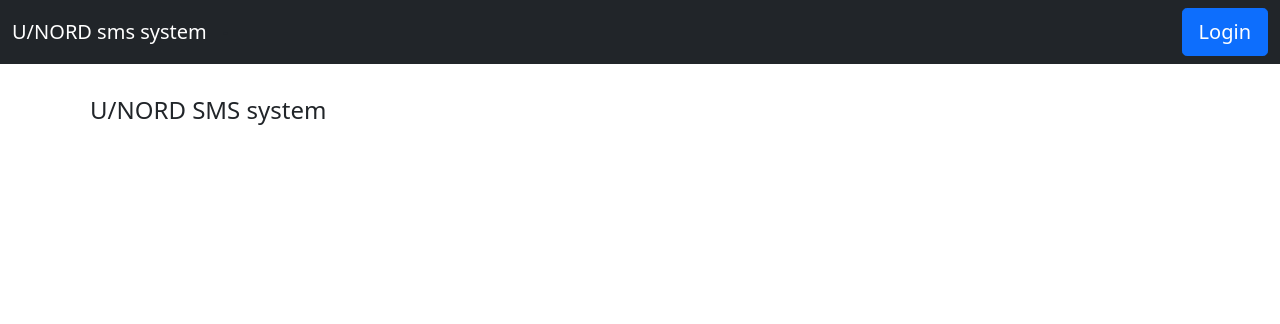
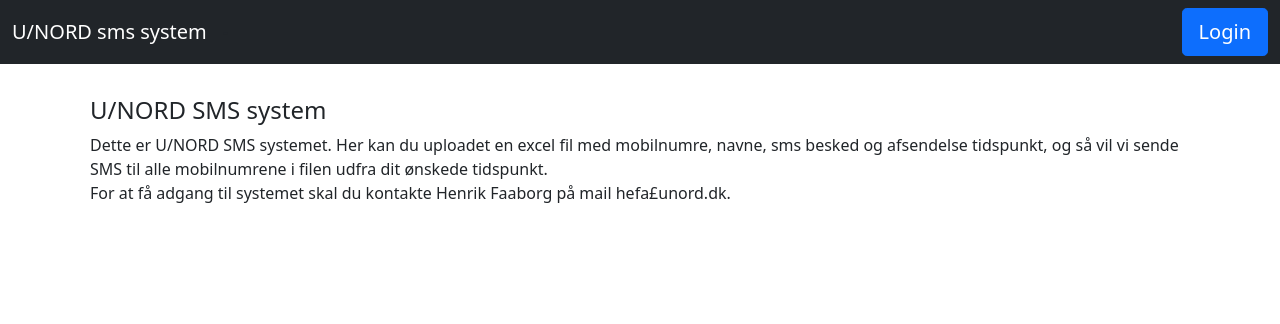
Before and after one commit to unord/sms-unord, a Django app: page / in a window 1280 px wide. Shown: the top 324 px of the page. Run offline with Django 4.2, Linux system fonts and the light colour scheme; parts of the project's set-up code (start-up, migrations or seed data) failed here and were passed over.

Commit message:
templates updated

```diff
--- a/templates/index.html
+++ b/templates/index.html
@@ -1,16 +1,13 @@
 {% extends "base.html" %}
 {% block content %}
 <div class="m-2"><h4>U/NORD SMS system</h4></div>
-    {% if user.is_authenticated %}
+
     <div class="m-2">
-        Lorem ipsum dolor sit amet, consectetur adipiscing elit, sed do eiusmod tempor incididunt ut labore et
-        dolore magna aliqua. Ut enim ad minim veniam, quis nostrud exercitation ullamco laboris nisi ut aliquip
-        ex ea commodo consequat. Duis aute irure dolor in reprehenderit in voluptate velit esse cillum dolore eu
-        fugiat nulla pariatur. Excepteur sint occaecat cupidatat non proident, sunt in culpa qui officia deserunt
-        mollit anim id est laborum.
+        Dette er U/NORD SMS systemet. Her kan du uploadet en excel fil med mobilnumre, navne, sms besked og afsendelse tidspunkt, og så vil vi sende SMS til alle mobilnumrene i filen udfra dit ønskede tidspunkt.<br>
+    For at få adgang til systemet skal du kontakte Henrik Faaborg på mail hefa£unord.dk.
     </div>
-<div class="m-2"><a class="btn btn-info" href="{% url 'sms_app_Message_list' %}">Se SMS kø</a></div>
+{% if user.is_authenticated %}
+<div class="m-2"><a class="btn btn-primary" href="{% url 'sms_app_Message_list' %}">Se SMS list</a> <div class="m-2"><a class="btn btn-primary" href="{% url 'sms_app_Message_Dashboard' %}">Se SMS behandlings kø</a></div>
     {% endif %}
 
-    <!--- <div class="m-2"><a class="btn btn-light" href="{% url 'sms_app_Recipient_list' %}">Recipient Listing</a></div> --->
 {% endblock %}
```
